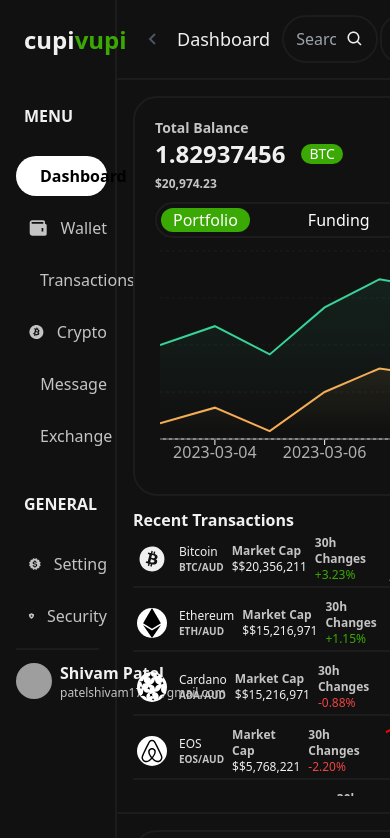
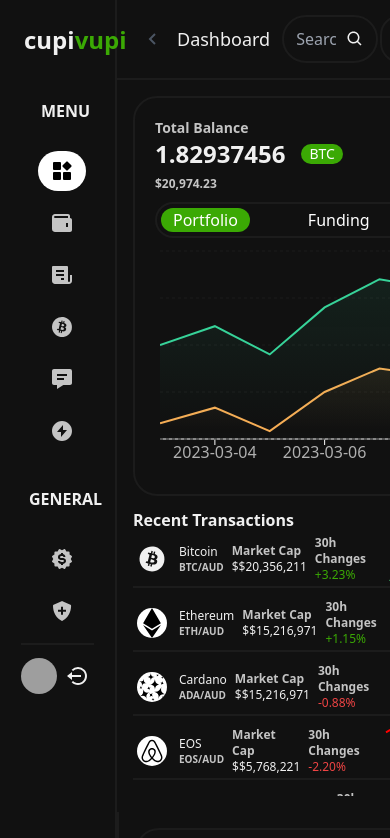
Before and after one commit to shivam1739/crypto-dashboard, a React (Vite) app: page /dashboard in a window 390 px wide. Shown: the top 838 px of the page. Built offline with nearby package versions, Linux system fonts and the light colour scheme; grey boxes are pictures that could not be loaded.

Commit message:
air-pad mini responsive

```diff
--- a/index.html
+++ b/index.html
@@ -6,7 +6,7 @@
     <meta name="viewport" content="width=device-width, initial-scale=1.0" />
     <title>Vite + React</title>
   </head>
-  <body class="bg-secondary text-highlight">
+  <body class="bg-secondary text-highlight h-screen">
     <div id="root"></div>
     <script type="module" src="/src/main.jsx"></script>
   </body>
--- a/src/App.jsx
+++ b/src/App.jsx
@@ -11,7 +11,7 @@ import SideBar from "./components/SideBar";
 
 function App() {
   return (
-    <div className="flex">
+    <div className="flex h-screen">
       <Router>
         <SideBar />
 
--- a/src/components/SideBar.jsx
+++ b/src/components/SideBar.jsx
@@ -6,32 +6,37 @@ const SideBar = () => {
   const location = useLocation();
 
   return (
-    <nav className="sticky top-0 flex flex-col  lg:justify-between left-0 w-[30%] max-w-[17rem] h-screen   border-gray_lite border-r-2 ">
+    <nav className="sticky top-0 flex flex-col items-center lg:items-start  lg:justify-between left-0 w-[30%] max-w-[9rem] lg:max-w-[17rem] h-screen   border-gray_lite border-r-2 ">
       <div className="w-full text-2xl h-[6rem]  p-6 font-bold">
         <span>cupi</span>
         <span className="text-primary">vupi</span>
       </div>
-      <div className="flex flex-col gap-4">
+      <div className=" lg:flex lg:flex-col h-full justify-between">
+        <div className="flex flex-col gap-4 ">
           {sidebarItems?.map((item, idx) => (
             <div
               key={`${idx}-${item.heading}`}
-            className="p-2 flex flex-col gap-5"
+              className="p-2 flex flex-col gap-5 items-center lg:items-stretch "
             >
               <div className="font-semibold pl-4 ">{item.heading}</div>
               <ul className="list-none mt-2 flex flex-col gap-2 pl-2">
                 {item.content.map((list, idx) => {
                   const isActive = location.pathname === list.path;
                   return (
-                  <li key={`${idx}-${list.label}`} className="mb-1">
+                    <li
+                      key={`${idx}-${list.label}`}
+                      className="mb-1 w-12 lg:w-auto"
+                    >
                       <Link
                         to={list.path}
                         className={`${
                           isActive
                             ? "bg-white font-bold text-black"
                             : " hover:text-black hover:bg-gray-400  hover:font-bold text-muted"
-                      }  flex items-center gap-3 rounded-3xl h-10 text-center block pl-3 transition-all duration-200 `}
+                        }  flex items-center gap-3 rounded-3xl h-10 text-center block pl-3 transition-all duration-200 w-12 lg:w-auto `}
                       >
-                      {list.icon} {list.label}
+                        {list.icon}{" "}
+                        <span className=" hidden lg:inline">{list.label}</span>
                       </Link>
                     </li>
                   );
@@ -41,6 +46,7 @@ const SideBar = () => {
           ))}
         </div>
         <UserSection />
+      </div>
     </nav>
   );
 };
--- a/src/components/UserSection.jsx
+++ b/src/components/UserSection.jsx
@@ -17,7 +17,7 @@ const UserSection = () => {
   }, []);
 
   return (
-    <div className="h-16 flex items-center mx-4 border-t-2 gap-2 border-gray_lite">
+    <div className="h-16 flex items-center mx-4 border-t-2  gap-2 border-gray_lite">
       {user ? (
         <>
           <img
@@ -25,7 +25,7 @@ const UserSection = () => {
             alt="user img"
             className="w-9 h-9 rounded-full"
           />
-          <div className="flex flex-col">
+          <div className="hidden lg:flex flex-col">
             <span className="font-semibold">{user.name}</span>
             <span className="text-xs text-muted">{user.email}</span>
           </div>
--- a/src/layout/DashboardLayout.jsx
+++ b/src/layout/DashboardLayout.jsx
@@ -14,7 +14,7 @@ const DashboardLayout = ({ children }) => {
         <div className="col-span-1 lg:col-span-7 self-start p-4">
           {children}
         </div>
-        <div className="col-span-1 lg:col-span-3 self-start border-t-2 lg:border-l-2 border-gray_lite">
+        <div className="col-span-1 lg:col-span-3 self-start border-l-2 border-gray_lite">
           <Suspense fallback={<div>Loading...</div>}>
             <RightInfoBar />
           </Suspense>
```
Lines whose indentation alone changed are shown as unchanged.
